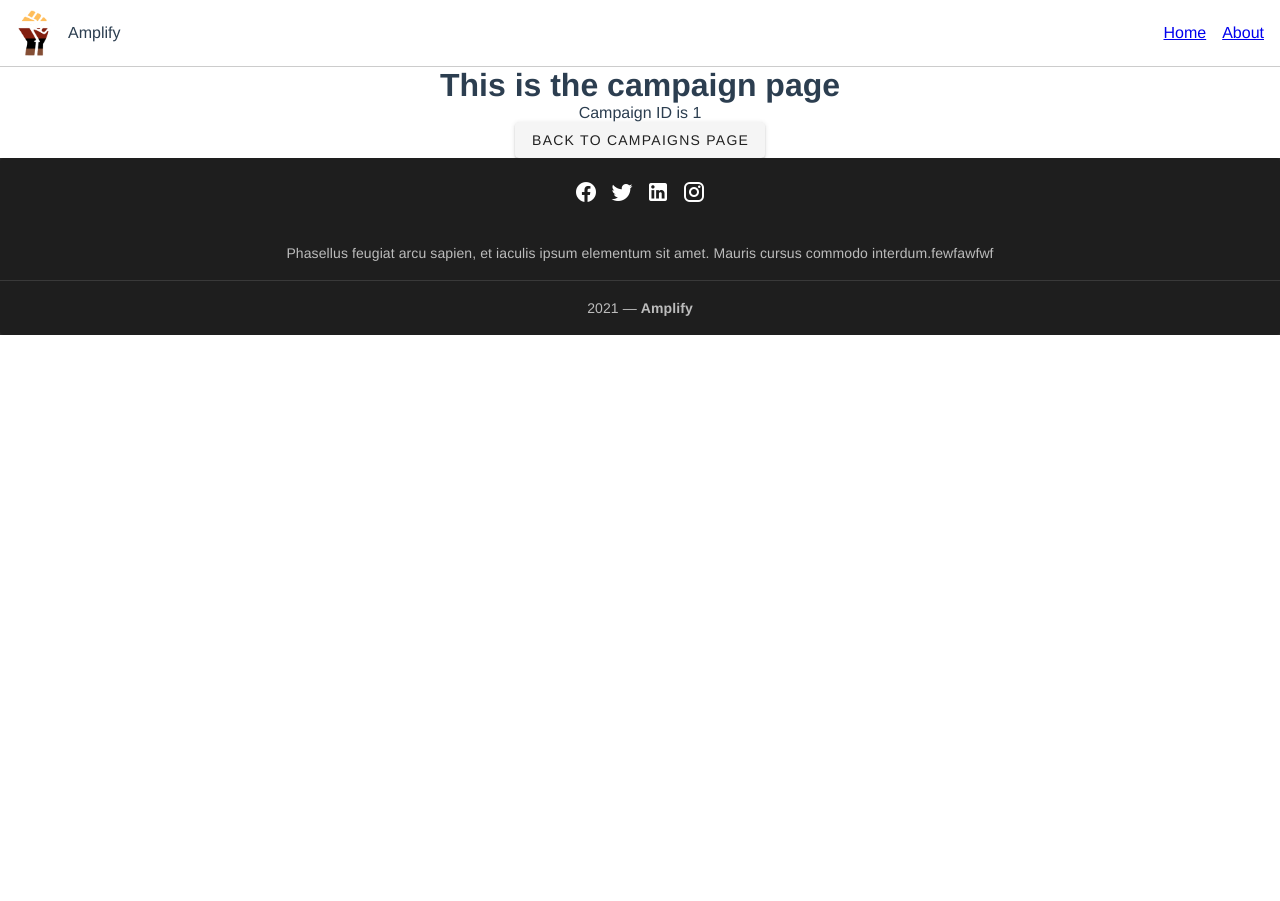
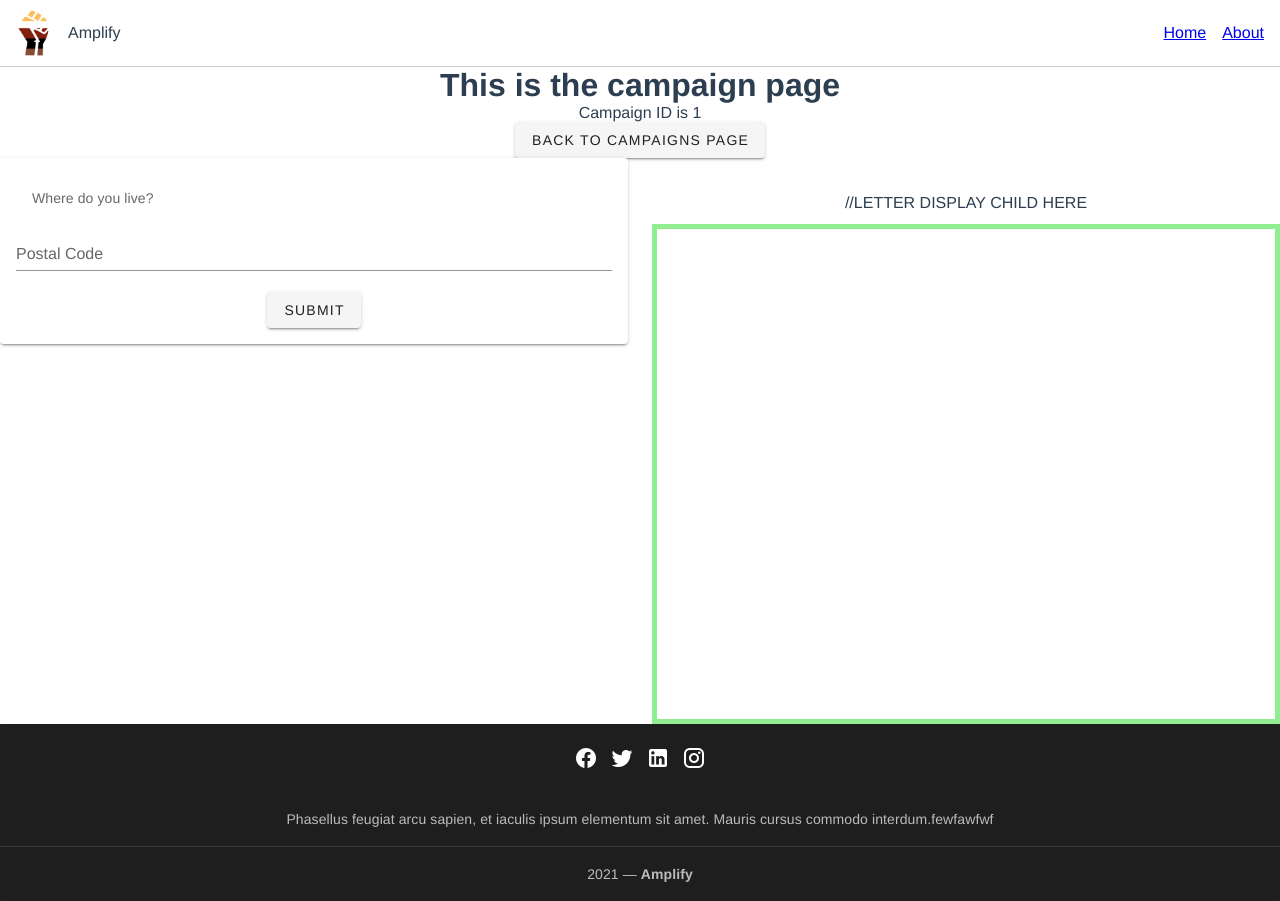
Before and after one commit to OpenSourceFellows/amplify, a Vue app: page /campaign/1 in a window 1280 px wide. Before the commit the page ends 800 px from the top, so only its background shows below. Built offline with nearby package versions, Linux system fonts and the light colour scheme.

Commit message:
Nawaz - Manisha local working setup (#27)

```diff
--- a/src/components/CampaignCards.vue
+++ b/src/components/CampaignCards.vue
@@ -8,7 +8,7 @@
                     <v-card-title v-text="campaign.name"></v-card-title>
 
                     <v-card-subtitle
-                        v-text="campaign.name_of_org"
+                        v-text="campaign.organization"
                         style="text-align:left"
                     >
                     </v-card-subtitle>
--- /dev/null
+++ b/src/components/LetterDisplay.vue
@@ -0,0 +1,33 @@
+//CHILD
+<template lang="html">
+    <section class="letter-display"></section>
+</template>
+
+<script lang="js">
+
+  export default  {
+    name: 'letter-display',
+    props: ['congressMembers'],
+    mounted () {
+
+    },
+    data () {
+      return {
+
+      }
+    },
+    methods: {
+
+    },
+    computed: {
+
+    }
+}
+</script>
+
+<style scoped lang="less">
+.letter-display {
+    border: 5px solid lightgreen;
+    height: 500px;
+}
+</style>
--- a/src/components/SearchReps.vue
+++ b/src/components/SearchReps.vue
@@ -21,7 +21,6 @@
                         </v-btn>
                     </v-card-text>
                 </v-card>
-
                 <div id="reprenstatives-list" v-show="hasContent">
                     <div>
                         <v-card
@@ -50,7 +49,6 @@
 <script lang="js">
 import LetterDisplay from '@/components/LetterDisplay.vue';
 import RepresentativeCard from '@/components/RepresentativeCard.vue';
-
 import axios from 'axios';
 
   export default  {
--- a/src/views/Campaign.vue
+++ b/src/views/Campaign.vue
@@ -3,15 +3,22 @@
         <h1>This is the campaign page</h1>
         <p>Campaign ID is {{ $route.params.campaignId }}</p>
         <v-btn @click="goHome">Back to campaigns page</v-btn>
+
+        <search-reps></search-reps>
     </div>
 </template>
 
 <script>
+import SearchReps from '@/components/SearchReps.vue';
+
 export default {
     methods: {
         goHome() {
             this.$router.push('/');
         }
+    },
+    components: {
+        SearchReps
     }
 };
 </script>
```
Lines whose indentation alone changed are shown as unchanged.
